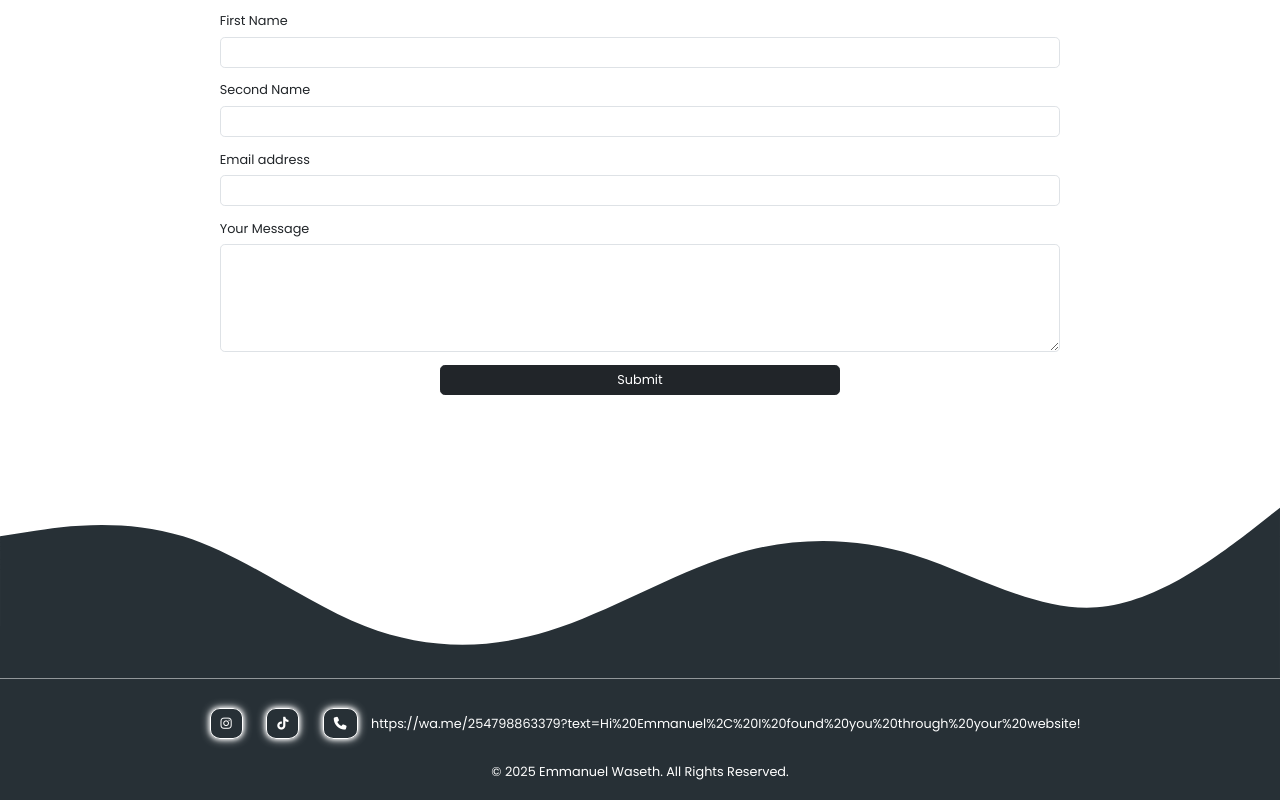
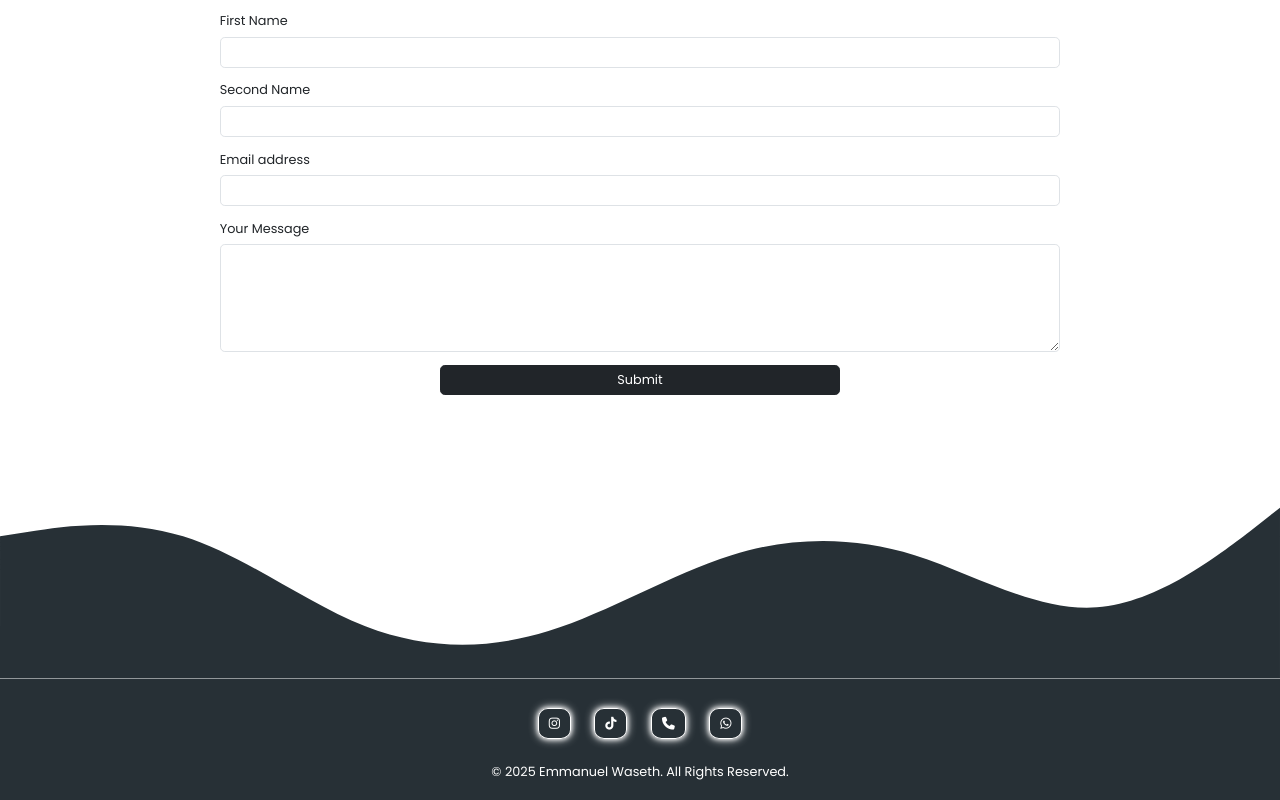
Before and after one commit to Waseth/Waseth-Portfolio, a plain HTML site: page index.html in a window 1280 px wide. Shown: the part 2315-3115 px from the top of the page. Drawn offline with nearby package versions, Linux system fonts and the light colour scheme.

Commit message:
whatsapp link updates

```diff
--- a/index.html
+++ b/index.html
@@ -228,7 +228,9 @@
                 <a href="tel:+254798863379" class="glowing-icon" aria-label="Call me">
                     <i class="fas fa-phone fa"></i>
                 </a>
-                https://wa.me/254798863379?text=Hi%20Emmanuel%2C%20I%20found%20you%20through%20your%20website!
+                <a href="https://wa.me/254798863379?text=Hi%20Emmanuel%2C%20I%20found%20you%20through%20your%20website!" target="_blank" class="glowing-icon" aria-label="Whatsapp contact">
+                    <i class="fab fa-whatsapp fa"></i>
+                </a>
 
 
             </div>
```
